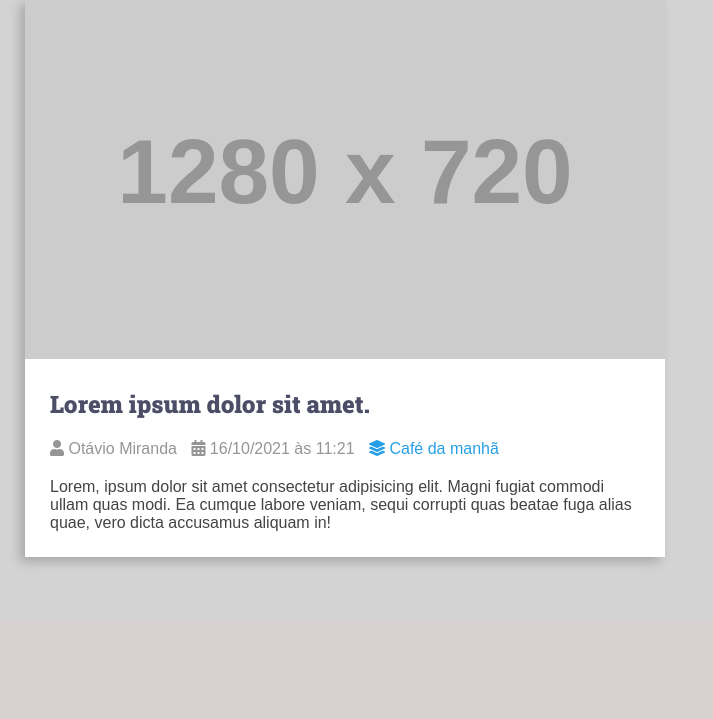
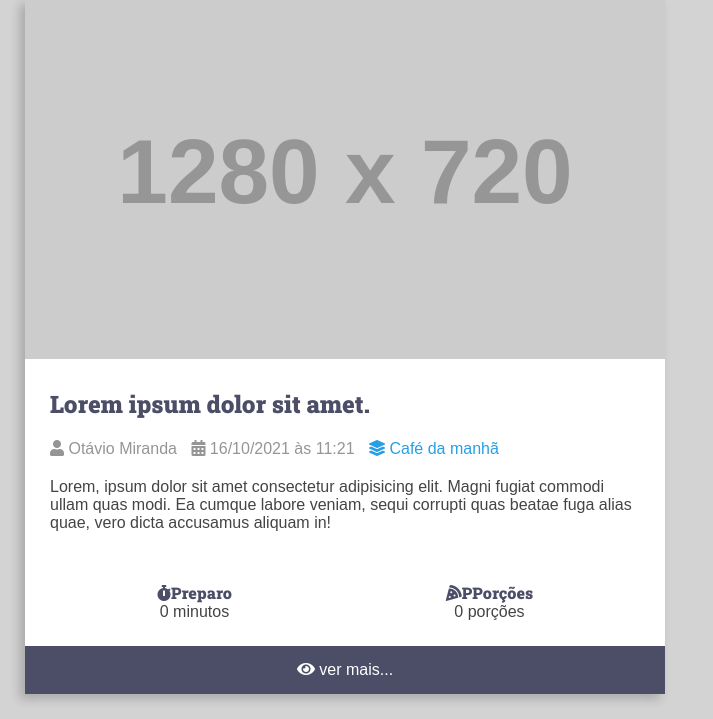
Before and after one commit to gustavo-moretto/django_project1, a Django app: page / in a window 1280 px wide. Shown: the part 179-898 px from the top of the page, without its empty margins (0-713 px from the left). Before the commit the page ends 746 px from the top, so only its background shows below. Run offline with Django 5.2, Linux system fonts and the light colour scheme; grey boxes labelled with a size stand in for pictures from a placeholder-image service; some libraries are stand-ins or nearby versions.

Commit message:
um pouco mais de html e css

```diff
--- a/recipes/templates/recipes/pages/home.html
+++ b/recipes/templates/recipes/pages/home.html
@@ -37,6 +37,28 @@
                         aliquam in!</p>
                 </div>
 
+                <div class="recipe-meta-container">
+                    <div class="recipe-meta recipe-preparation">
+                        <h3 class="recipe-meta-title"><i class="fas fa-stopwatch"></i>Preparo</h3>
+                        <div class="recipe-meta-text">
+                            0 minutos
+                        </div>
+                    </div>
+                    <div class="recipe-meta recipe-servings">
+                        <h3 class="recipe-meta-title"><i class="fas fa-pizza-slice"></i>PPorções</h3>
+                        <div class="recipe-meta-text">
+                            0 porções
+                        </div>
+                    </div>
+                </div>
+
+                <footer class="recipe-footer">
+                    <a class="recipe-read-more button button-dark button-full-width" href="/recipes/3/">
+                        <i class="fas fa-eye"></i>
+                        <span>ver mais...</span>
+                    </a>
+                </footer>
+
             </div>
         </div>
     </main>
--- a/recipes/templates/recipes/partials/head.html
+++ b/recipes/templates/recipes/partials/head.html
@@ -227,5 +227,39 @@
         .recipe-author a:hover {
             color: var(--color-primary-dark);
         }
+
+        .recipe-meta-container {
+            display: flex;
+            flex-flow: row wrap;
+            /* if don't fill on the line, go to the next line */
+            padding: var(--spacing-gutter-medium);
+        }
+
+        .recipe-meta {
+            display: flex;
+            flex-flow: column nowrap;
+            flex-shrink: 1;
+            flex-grow: 1;
+            /* shrink and grow to fill the space */
+            text-align: center;
+        }
+
+        .recipe-meta-title {
+            font-size: 1.6rem;
+        }
+
+        .recipe-footer a {
+            background: var(--color-primary-dark);
+            display: block;
+            color: var(--color-white);
+            text-decoration: none;
+            text-align: center;
+            padding: 1.5rem var(--spacing-gutter-medium);
+            transition: all 300ms ease-in-out;
+        }
+
+        .recipe-footer a:hover {
+            filter: brightness(2);
+        }
     </style>
 </head>
```
